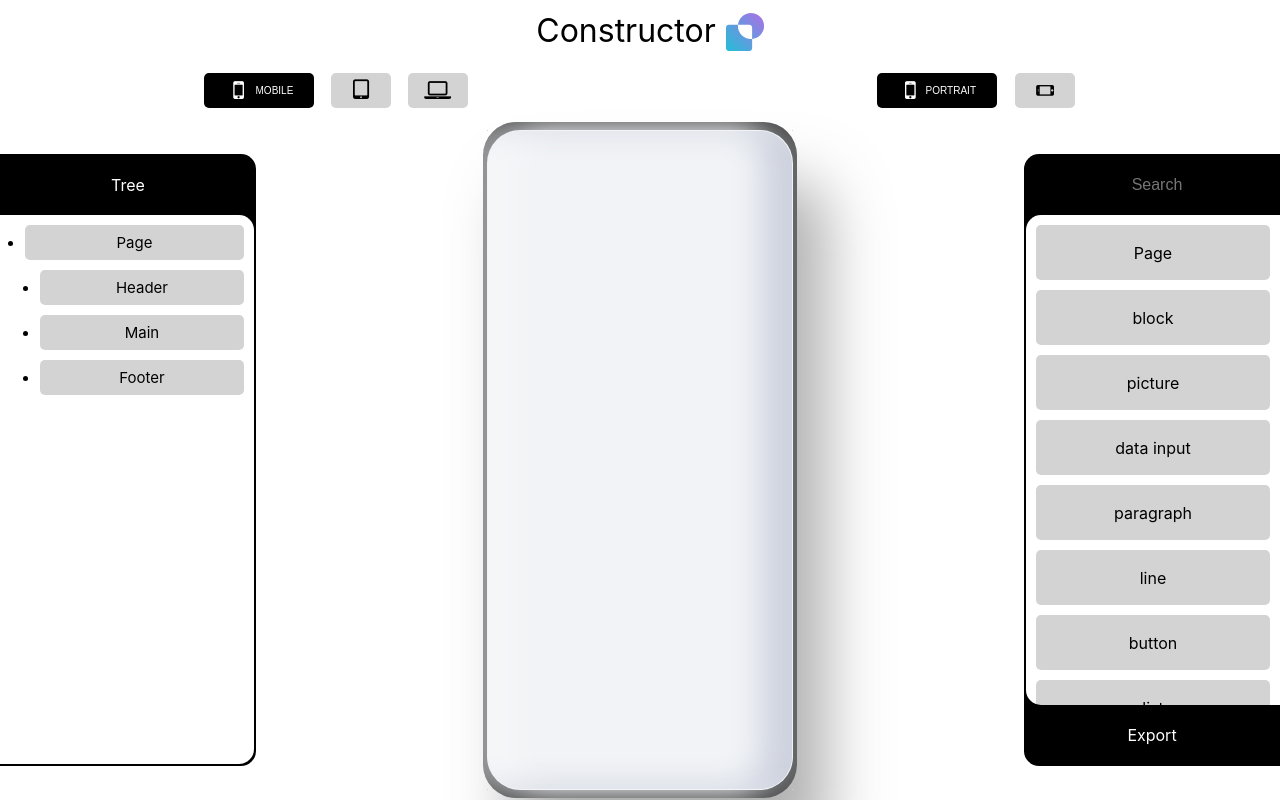
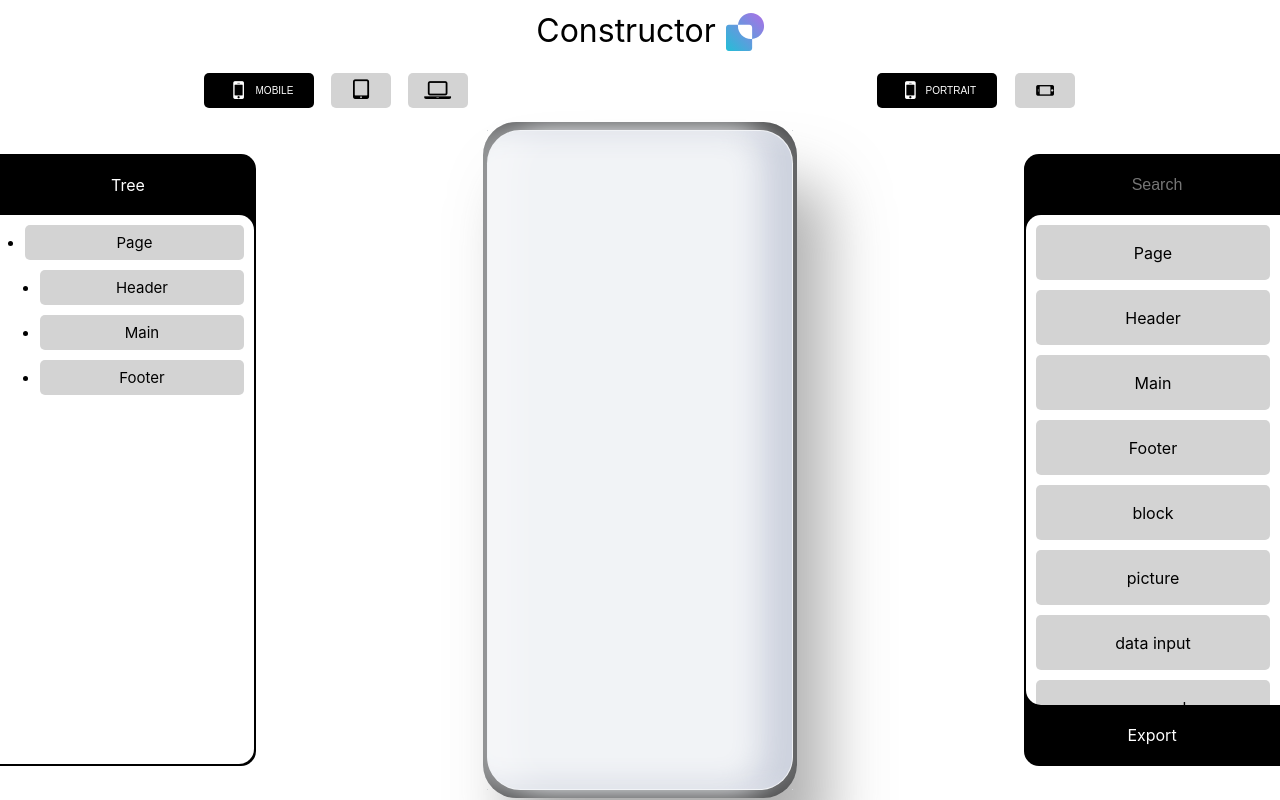
Before and after one commit to saveliyshatrov/site-builder-react-typescript, a React (Create React App) app: page / in a window 1280 px wide. Built offline with nearby package versions, Linux system fonts and the light colour scheme.

Commit message:
add Bootstrap elems created elem template search resize does not break ui add text to elements

```diff
--- a/src/main/leftMenu/leftMenu.tsx
+++ b/src/main/leftMenu/leftMenu.tsx
@@ -5,7 +5,7 @@ class leftMenu extends Component<any, any>{
     render(){
         return (
             <div className={"menu"} id={"Tree"} >
-                <div className={"leftModalMenu"} id={"leftModalMenu"}>
+                <div className={"leftModalMenu"} id={"leftModalMenu"} style={{height: `${(window.innerHeight - 120) * 0.9}px`}}>
                     <div className={"logoOfLeftMenu"}>Tree</div>
                     {this.props.tree}
                 </div>
--- a/src/main/main.tsx
+++ b/src/main/main.tsx
@@ -85,6 +85,17 @@ let tree: treeOfTree = {
             id: createUniqId(),
         }
     ]
+}
+
+const createHTMLPage = () => {
+    const isIFrame = (input: HTMLElement | null): input is HTMLIFrameElement =>
+        input !== null && input.tagName === 'IFRAME';
+    let iframe = document.getElementById("iframe");
+    if (isIFrame(iframe) && iframe.contentWindow) {
+        iframe.contentWindow.document.open();
+        iframe.contentWindow.document.write(constructPage());
+        iframe.contentWindow.document.close()
+    }
 }
 
 const createTree = (tree: treeOfTree) => {
@@ -266,24 +277,25 @@ const findElemById = (array: treeOfTree, id: string, command:string, elemName:st
                             children: []
                         }
                     }
-                    console.log(Templates[elemName])
                 }
-                if(command === 'insertText'){
-                    array.children[child].text = elemName
-                }      //elemName as Text
-                if(command === 'insertSrc'){
-                    array.children[child].src = elemName
-                }       //elemName as Src
-                if(command === 'insertClasses'){
-                    array.children[child].classList = elemName.split('.')
-                }   //elemName as string - class1.class2.class3
-                if(command === 'insertType'){
-                    array.children[child].type = elemName
-                }      //elemName as Type
+
             }
         }
     }
     if(array.id === id){
+        if(command === 'insertText'){
+            array.text = elemName
+            createHTMLPage();
+        }      //elemName as Text
+        if(command === 'insertSrc'){
+            array.src = elemName
+        }       //elemName as Src
+        if(command === 'insertClasses'){
+            array.classList = elemName.split('.')
+        }   //elemName as string - class1.class2.class3
+        if(command === 'insertType'){
+            array.type = elemName
+        }      //elemName as Type
         return true
     }
 }
@@ -478,7 +490,7 @@ class Main extends Component<any, any>{
             }
             if((event.target as Element).className.includes('choice-elem') && self.state.chosenOption !== '') {
                 console.log(self.state.chosenOption, '---', self.state.elementToAdd);
-                reCreatePathTree(self.state.lastClickedElementId, self.state.chosenOption, self.state.elementToAdd)//ДОРАБОТАТЬ!!!
+                reCreatePathTree(self.state.lastClickedElementId, self.state.chosenOption, self.state.elementToAdd)
                 self.setState({chosenOption:''})
                 self.setState({elementToAdd:''})
             }
@@ -486,6 +498,7 @@ class Main extends Component<any, any>{
                 self.setState({
                     showCss: true,
                     lastClickedElement: (event.target as Element).innerHTML,
+                    lastClickedElementId: (event.target as Element).getAttribute('id')
                 });
             }
             if((event.target as Element).className === 'btnDownload'){
@@ -527,7 +540,14 @@ class Main extends Component<any, any>{
                 <DevicePreview>
                     {this.props.children}
                 </DevicePreview>
-                <RightMenu exportModal={this.showExport} css={this.state.showCss} elem={this.state.lastClickedElement} searchString={this.state.searchString} changeSearchString={this.changeSearchString}>
+                <RightMenu exportModal={this.showExport}
+                           css={this.state.showCss}
+                           elem={this.state.lastClickedElement}
+                           elemID={this.state.lastClickedElementId}
+                           insertInfo={reCreatePathTree}
+                           searchString={this.state.searchString}
+                           changeSearchString={this.changeSearchString}
+                           template={Templates}>
                     {HTMLTags(Templates, this.state.searchString)}
                 </RightMenu>
             </div>
--- a/src/main/rightMenu/cardsCSS/index.tsx
+++ b/src/main/rightMenu/cardsCSS/index.tsx
@@ -108,19 +108,39 @@ type styles = {
 }
 // object-fit - fill, contain, cover, scale-down, none
 
+let arrayOfWithTextElements = ['div', 'main', 'header', 'footer', 'li', 'button']
+let arrayOfWithoutTextElements = ['ul', 'hr']
+let arrayOfInput = ['input']
+let arrayOfImg = ['img']
 
+type cardProps = {
+    template: any,
+    elemID: number,
+    insertInfo: any
+    elem: string
+}
 
-class Cards extends Component<any, any>{
-
+class Cards extends Component<cardProps, any>{
+    constructor(props: any) {
+        super(props);
+    }
     render(){
         return (
             <>
-                <MarginCard/>
-                <PaddingCard/>
-                <TextCard/>
-                <PlaceholderCard/>
-                <TypeCard/>
-                <SrcCard/>
+                {console.log(this.props.elem)}
+                {console.log(this.props.template[this.props.elem])}
+                {arrayOfWithTextElements.includes(this.props.template[this.props.elem].tagName)?<TextCard insertInfo={this.props.insertInfo}
+                                                                                                          elemID={this.props.elemID}/>:''}
+                {arrayOfWithoutTextElements.includes(this.props.template[this.props.elem].tagName)?'':''}
+                {arrayOfInput.includes(this.props.template[this.props.elem].tagName)?<PlaceholderCard/>:''}
+                {arrayOfInput.includes(this.props.template[this.props.elem].tagName)?<TypeCard/>:''}
+                {arrayOfImg.includes(this.props.template[this.props.elem].tagName)?<SrcCard/>:''}
+                {/*<MarginCard/>*/}
+                {/*<PaddingCard/>*/}
+                {/*<TextCard/>*/}
+                {/*<PlaceholderCard/>*/}
+                {/*<TypeCard/>*/}
+                {/*<SrcCard/>*/}
             </>
         )
     }
--- a/src/main/rightMenu/cardsCSS/textCard/index.tsx
+++ b/src/main/rightMenu/cardsCSS/textCard/index.tsx
@@ -56,14 +56,21 @@ const TextArea = styled.textarea`
   border: 1px solid #545454;
 `
 
+type CardProp = {
+    elemID: number,
+    insertInfo: any
+}
 
 class TextCard extends Component<any, any>{
+    constructor(props: CardProp) {
+        super(props);
+    }
     render(){
         return (
             <DivMargin>
                 <CardHeader>Text</CardHeader>
                 <DivOptions>
-                        <TextArea placeholder={"Enter text"}/>
+                        <TextArea placeholder={"Enter text"} onChange={(e)=>this.props.insertInfo(this.props.elemID, 'insertText', e.target.value)}/>
                 </DivOptions>
             </DivMargin>
         )
--- a/src/main/rightMenu/rightMenu.tsx
+++ b/src/main/rightMenu/rightMenu.tsx
@@ -7,7 +7,10 @@ type rightMenuProps = {
     elem: string,
     exportModal: any,
     searchString: string,
-    changeSearchString: any
+    changeSearchString: any,
+    template: any,
+    elemID: number,
+    insertInfo: any
 }
 
 class rightMenu extends Component<rightMenuProps, any>{
@@ -20,7 +23,7 @@ class rightMenu extends Component<rightMenuProps, any>{
     render (){
         return (
             <div className={"menu"}>
-                <div className={"rightModalMenu"} style={{height: `${(window.innerHeight - 120) * 0.9}px`}} id={"rightModalMenu"}>
+                <div className={"rightModalMenu"} id={"rightModalMenu"} style={{height: `${(window.innerHeight - 120) * 0.9}px`}}>
                     {this.props.css?<div className={"logoOfRightMenu"}>{this.props.elem}</div>:<input className={"inputRightMenu"} type={"text"} placeholder={"Search"} onChange={(e)=>this.props.changeSearchString(e.target.value)}/>}
                     {/*<div className={"logoOfRightMenu"}>{this.props.css?this.props.elem:"Elements"}</div>*/}
                     <div className={"MenuOfElements"}>
@@ -28,7 +31,10 @@ class rightMenu extends Component<rightMenuProps, any>{
                         {/*{this.props.css?{*/}
 
                         {/*}:''}*/}
-                        {this.props.css?<Cards />:this.props.children}
+                        {this.props.css?<Cards elem={this.props.elem}
+                                               template={this.props.template}
+                                               elemID={this.props.elemID}
+                                               insertInfo={this.props.insertInfo}/>:this.props.children}
                     </div>
                     <div className={"btnDownload"} onClick={this.props.css?()=>{}:this.props.exportModal}>{this.props.css?"Close":"Export"}</div>
                 </div>
--- a/src/main/templates.tsx
+++ b/src/main/templates.tsx
@@ -44,6 +44,27 @@ let Templates: temp = {
                 children: []
             },
         ]
+    },
+    'Header':{
+        name: 'Header',
+        tagName: 'header',
+        classList: [],
+        text: '',
+        children: []
+    },
+    'Main':{
+        name: 'Main',
+        tagName: 'main',
+        classList: [],
+        text: '',
+        children: []
+    },
+    'Footer':{
+        name: 'Footer',
+        tagName: 'footer',
+        classList: [],
+        text: '',
+        children: []
     },
     "block": {
         name: 'block',
```
